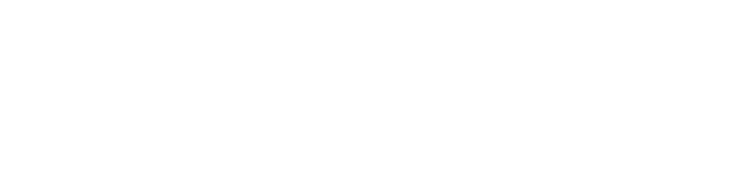
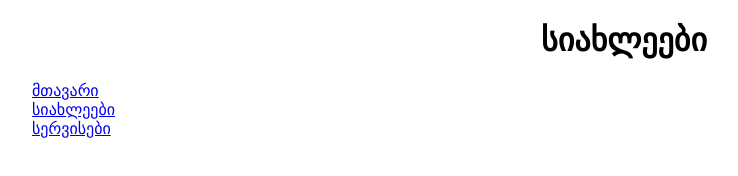
Before and after one commit to peikra/exercise3, a plain HTML site: page news.html in a window 1280 px wide. Shown: the whole page, without its empty margins (16-754 px from the left). Drawn offline with Linux system fonts and the light colour scheme.

Commit message:
Create news.html and service.html navigation

```diff
--- a/news.html
+++ b/news.html
@@ -4,8 +4,43 @@
     <meta charset="UTF-8">
     <meta name="viewport" content="width=device-width, initial-scale=1.0">
     <title>News</title>
+    <style>
+        h1 {
+            text-align: center;
+        }
+
+        ul {
+            list-style: none;
+        }
+
+
+
+
+    </style>
 </head>
 <body>
+    <h1>სიახლეები</h1>
+    <nav>
+        <ul>
+            <li>
+                <a href="index.html">მთავარი</a>
+            </li>
+            <li>
+                <a href="#">სიახლეები</a>
+            </li>
+            <li>
+                <a href="service.html">სერვისები</a>
+            </li>
+
+
+        </ul>
+
+
+
+
+
+
+    </nav>
 
 </body>
 </html>
```
Also changed, not shown: index.html (+3 -3 lines), service.html (+33 -0 lines).
